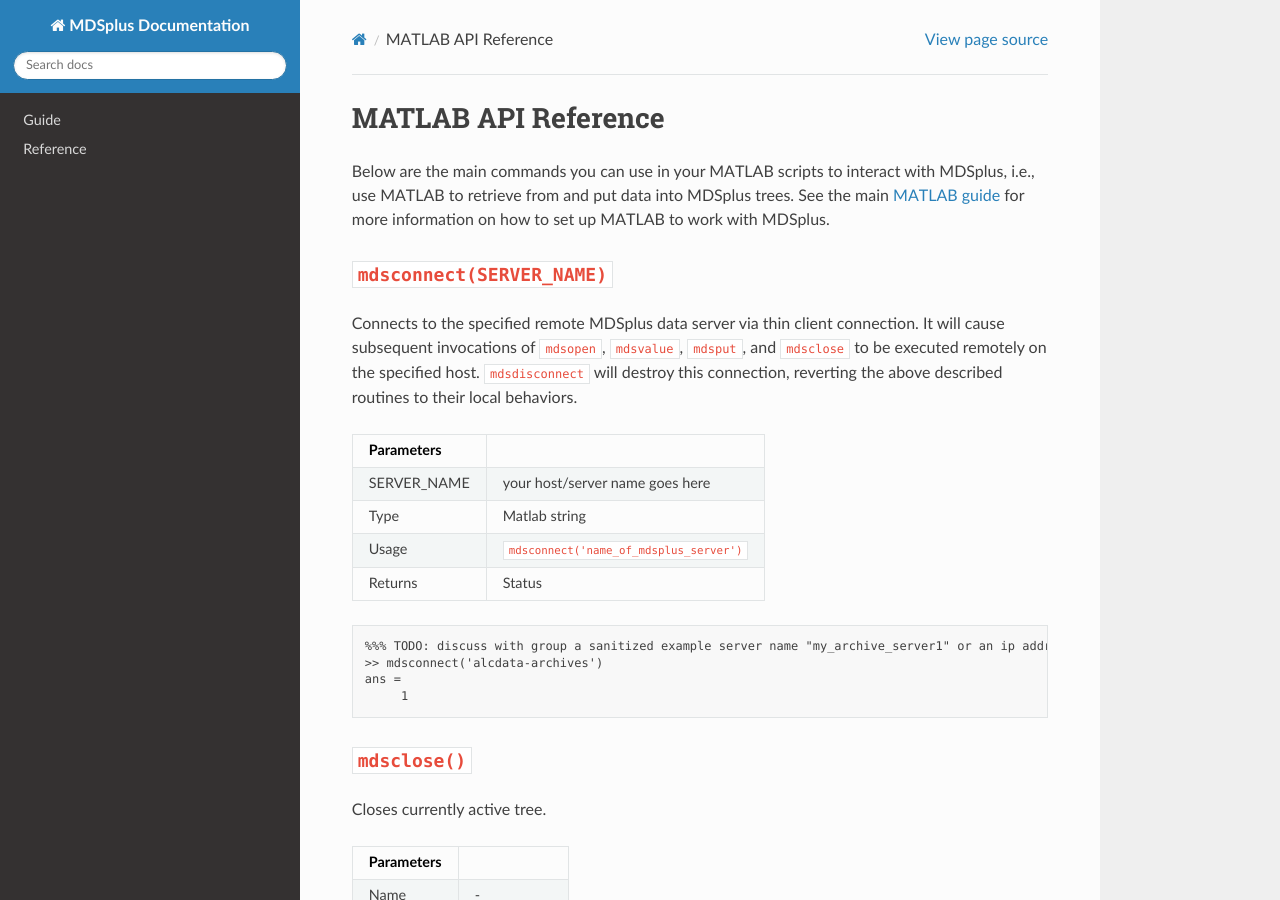
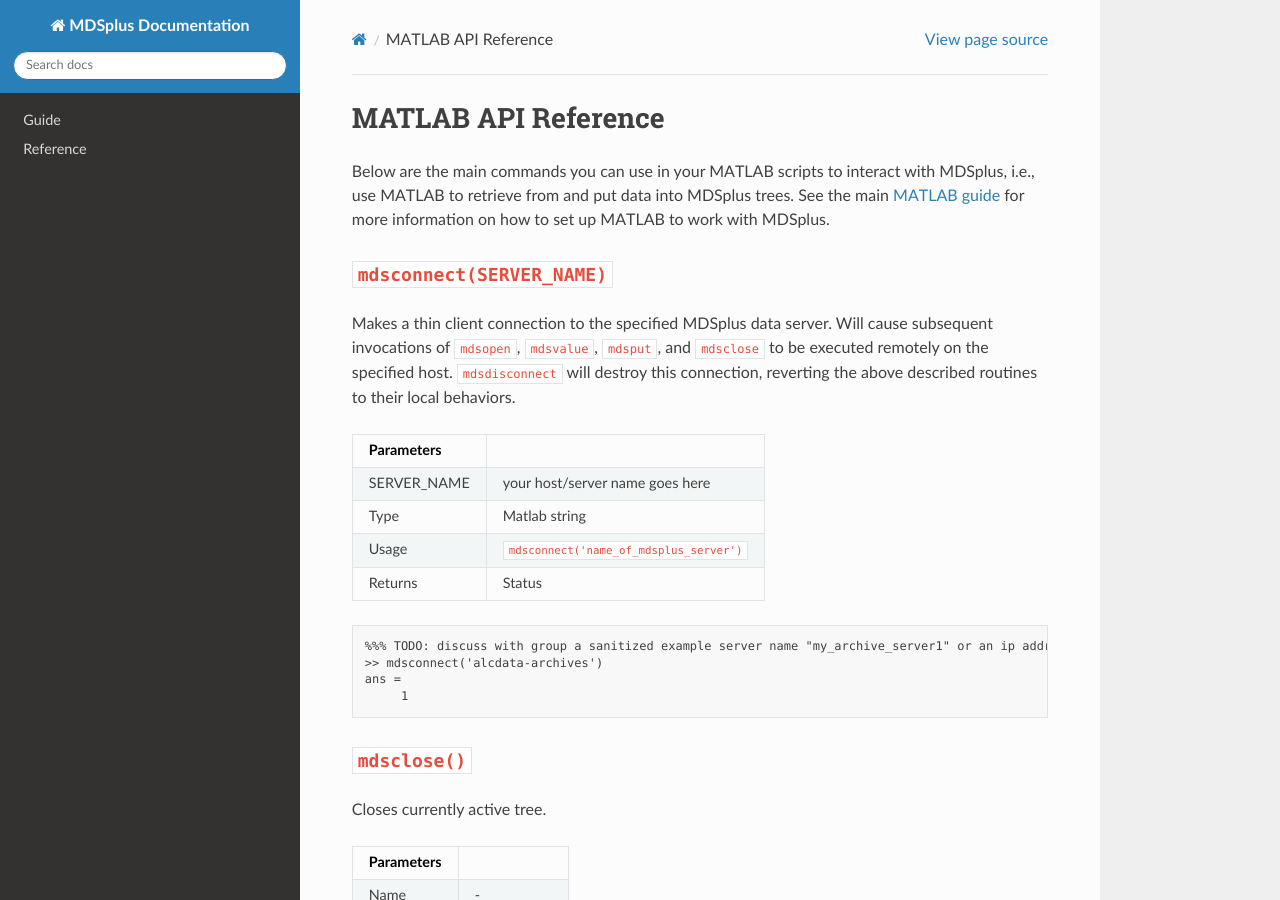
Before and after one commit to MDSplus/Documentation, a Sphinx documentation site: the page built from docs/reference/matlab-reference.md, in a window 1280 px wide and 900 px high. Built offline with Sphinx 7.4.7 and the Read the Docs theme 3.1.0, drawn with Linux system fonts in a browser that asks for light colours; pages that are not in the unit, such as notebooks, are missing from menus.

Commit message:
Minor updates to Matlab reference

```diff
--- a/docs/reference/matlab-reference.md
+++ b/docs/reference/matlab-reference.md
@@ -4,7 +4,7 @@
 
 ## `mdsconnect(SERVER_NAME)`
 
-Connects to the specified remote MDSplus data server via thin client connection. It will cause subsequent invocations of `mdsopen`, `mdsvalue`, `mdsput`, and `mdsclose` to be executed remotely on the specified host. `mdsdisconnect` will destroy this connection, reverting the above described routines to their local behaviors.
+Makes a thin client connection to the specified MDSplus data server. Will cause subsequent invocations of `mdsopen`, `mdsvalue`, `mdsput`, and `mdsclose` to be executed remotely on the specified host. `mdsdisconnect` will destroy this connection, reverting the above described routines to their local behaviors.
 
 |Parameters| |
 |----------|-|
```
